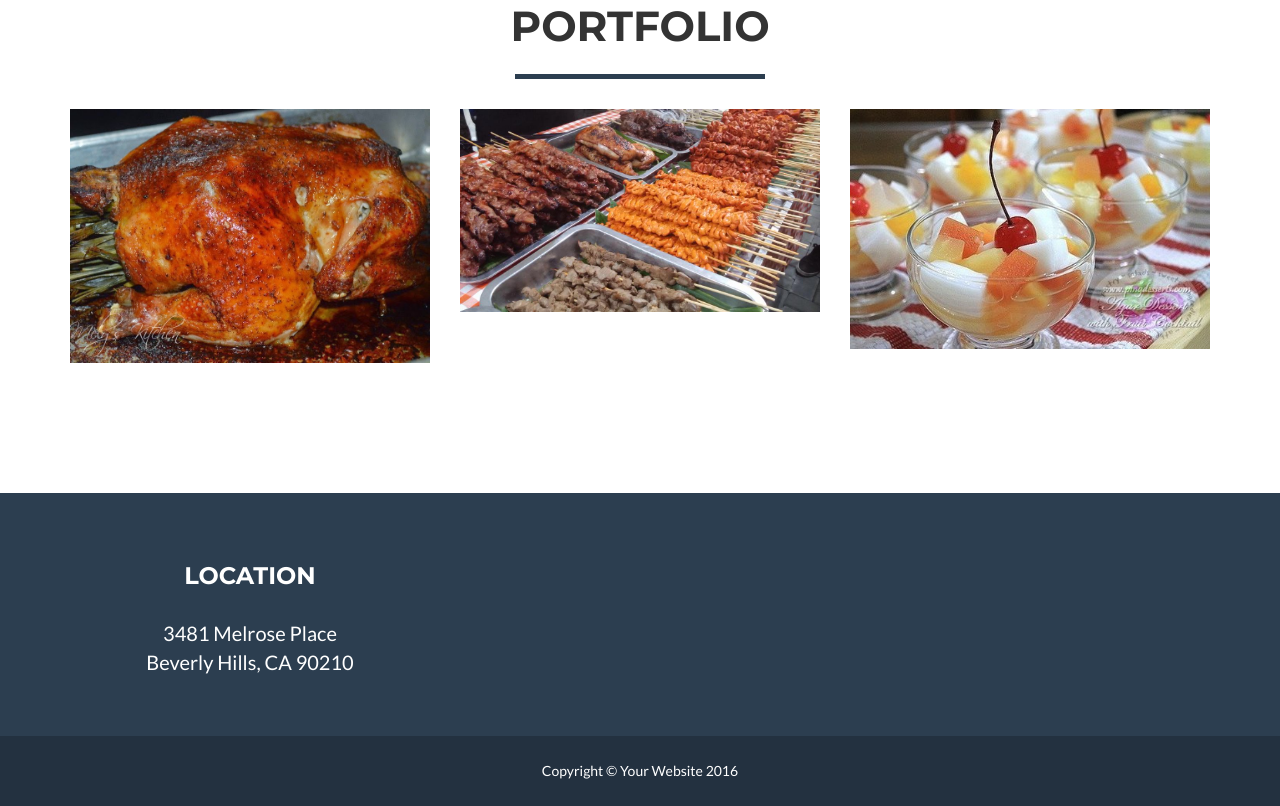
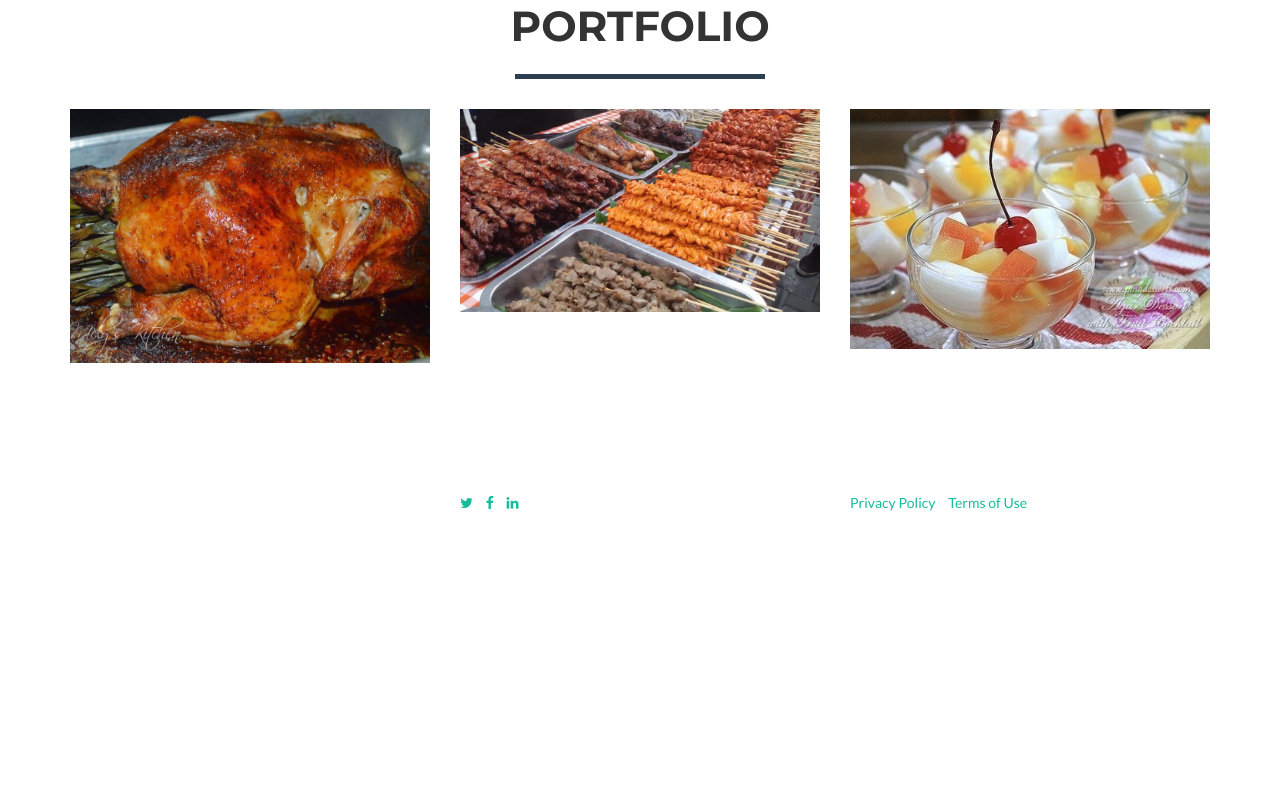
Before and after one commit to nathanielestrada/Foods, a website: page index.html in a window 1280 px wide. Shown: the part 873-1679 px from the top of the page. After the commit the page ends 1396 px from the top, so only its background shows below. Drawn offline with nearby package versions, Linux system fonts and the light colour scheme.

Commit message:
Update index.html

```diff
--- a/index.html
+++ b/index.html
@@ -119,28 +119,34 @@
     </section>
 
     <!-- Footer -->
-    <footer class="text-center">
-        <div class="footer-above">
-            <div class="container">
-                <div class="row">
-                    <div class="footer-col col-md-4">
-                        <h3>Location</h3>
-                        <p>3481 Melrose Place
-                            <br>Beverly Hills, CA 90210</p>
-                    </div>
+   <footer>
+        <div class="container">
+            <div class="row">
+                <div class="col-md-4">
+                    <span class="copyright">Copyright &copy; Your Website 2016</span>
                 </div>
-            </div>
-        </div>
-        <div class="footer-below">
-            <div class="container">
-                <div class="row">
-                    <div class="col-lg-12">
-                        Copyright &copy; Your Website 2016
-                    </div>
+                <div class="col-md-4">
+                    <ul class="list-inline social-buttons">
+                        <li><a href="#"><i class="fa fa-twitter"></i></a>
+                        </li>
+                        <li><a href="#"><i class="fa fa-facebook"></i></a>
+                        </li>
+                        <li><a href="#"><i class="fa fa-linkedin"></i></a>
+                        </li>
+                    </ul>
+                </div>
+                <div class="col-md-4">
+                    <ul class="list-inline quicklinks">
+                        <li><a href="#">Privacy Policy</a>
+                        </li>
+                        <li><a href="#">Terms of Use</a>
+                        </li>
+                    </ul>
                 </div>
             </div>
         </div>
     </footer>
+
 
     <!-- Scroll to Top Button (Only visible on small and extra-small screen sizes) -->
     <div class="scroll-top page-scroll hidden-sm hidden-xs hidden-lg hidden-md">
```
